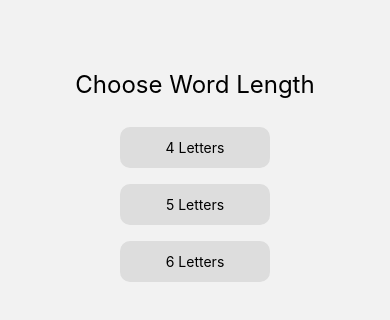
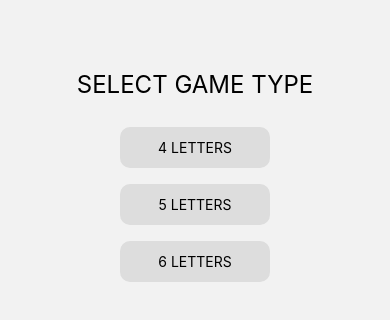
Before and after one commit to ambujvashistha/worddle, a React Native app: screen /Home in a window 390 px wide. Shown: the part 274-594 px from the top of the page. Built offline with nearby package versions, Linux system fonts and the light colour scheme.

Commit message:
changed home screen text

```diff
--- a/screens/GameScreen.js
+++ b/screens/GameScreen.js
@@ -76,6 +76,7 @@ export default function GameScreen({ route, navigation }) {
   };
 
   const handleEnter = () => {
+    console.log(targetWord);
     if (gameOver || hasWon || currentRow >= MAX_ATTEMPTS) return;
     if (currentCol < wordLength) return;
 
--- a/screens/HomeScreen.js
+++ b/screens/HomeScreen.js
@@ -7,7 +7,7 @@ export default function HomeScreen({ navigation }) {
 
   return (
     <View style={styles.container}>
-      <Text style={styles.title}>Choose Word Length</Text>
+      <Text style={styles.title}>SELECT GAME TYPE</Text>
 
       {[4, 5, 6].map((len) => (
         <TouchableOpacity
@@ -15,7 +15,7 @@ export default function HomeScreen({ navigation }) {
           style={styles.button}
           onPress={() => startGame(len)}
         >
-          <Text>{len} Letters</Text>
+          <Text>{len} LETTERS</Text>
         </TouchableOpacity>
       ))}
     </View>
```
